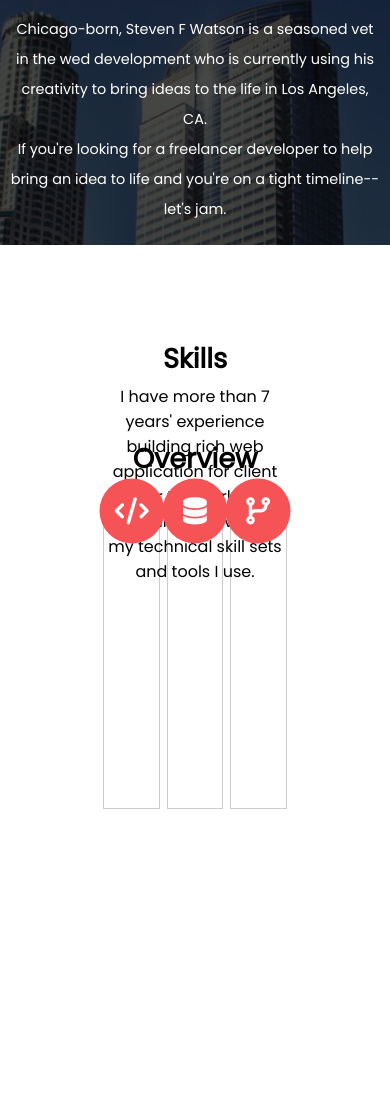
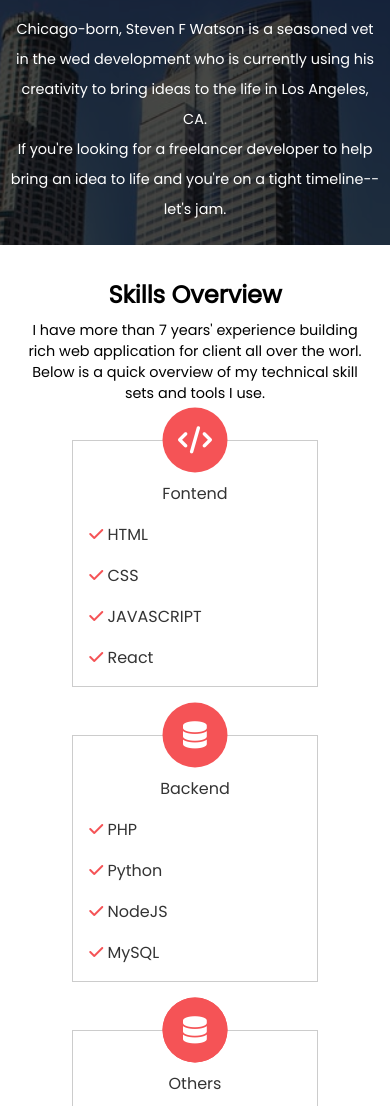
Before and after one commit to bossianofficialsite/SimplePort, a plain HTML site: page index.html in a window 390 px wide. Shown: the part 894-2000 px from the top of the page. Before the commit the page ends 1767 px from the top, so only its background shows below. Drawn offline with Linux system fonts and the light colour scheme; a web font is replaced by a local one.

Commit message:
M+ R+ Skill Div

```diff
--- a/index.html
+++ b/index.html
@@ -70,12 +70,27 @@
                 <div>
                     <div>
                         <div class="skill-logo"><i class="fas fa-code"></i></div>
+                        <p>Fontend</p>
+                        <p><i class="fas fa-check"></i> HTML</p>
+                        <p><i class="fas fa-check"></i> CSS</p>
+                        <p><i class="fas fa-check"></i> JAVASCRIPT</p>
+                        <p><i class="fas fa-check"></i> React</p>
                     </div>
                     <div>
                         <div class="skill-logo"><i class="fas fa-database"></i></div>
+                        <p>Backend</p>
+                        <p><i class="fas fa-check"></i> PHP</p>
+                        <p><i class="fas fa-check"></i> Python</p>
+                        <p><i class="fas fa-check"></i> NodeJS</p>
+                        <p><i class="fas fa-check"></i> MySQL</p>
                     </div>
                     <div>
                         <div class="skill-logo"><i class="fas fa-code-branch"></i></div>
+                        <div class="skill-logo"><i class="fas fa-database"></i></div>
+                        <p>Others</p>
+                        <p><i class="fas fa-check"></i> Version Control</p>
+                        <p><i class="fas fa-check"></i> VScode</p>
+                        <p><i class="fas fa-check"></i> Basic Command Line</p>
                     </div>
                 </div>
             </div>
--- a/style.css
+++ b/style.css
@@ -15,6 +15,7 @@ body {
     background: linear-gradient(rgba(0,0,0,.7), rgba(0,0,0,.7)), url("images/la-bg.jpg") no-repeat;
     background-size: cover;
     background-attachment: fixed;
+    font-family: 'Poppins', sans-serif;
 }
 .container {
     width: 100%;
@@ -206,6 +207,29 @@ main > div {
     font-size: 1.7rem;
     color: #fff;
 }
+.skill-logo + p {
+    margin-top: 2.5em;
+    text-align: center;
+}
+.skill-logo ~ p {
+    margin-bottom: 1em;
+    font-size: 1rem;
+    color: rgba(0,0,0,.8);
+}
+.skill-logo ~ p > i {
+    color: rgb(245, 83, 86);
+    padding-left: 1em;
+}
+
+
+
+
+
+
+
+
+
+
 
 
 @media only screen and (max-width: 600px) {
@@ -274,6 +298,32 @@ main > div {
         font-size: .9rem;
         line-height: 30px;
     }
+    .skill {
+        padding: 0;
+        height: 150%;
+    }
+    .skill-cont {
+        width: 90%;
+    }
+    .skill-cont > div:first-child > div:first-child {
+        font-size: 1.5rem;
+    }
+    .skill-cont > div:first-child > div:last-child {
+        font-size: .9rem;
+    }
+    .skill-cont > div:last-child{
+        flex-direction: column;
+        height: 80%;
+    }
+    .skill-cont > div:last-child > div:nth-child(1) {
+        margin-top: 2.8em;
+    }
+    .skill-cont > div:last-child > div {
+        width: 70%;
+        margin:  1.5em auto;
+    }
+
+
 }
 @media only screen and (min-width: 600px) {
     main {
```
